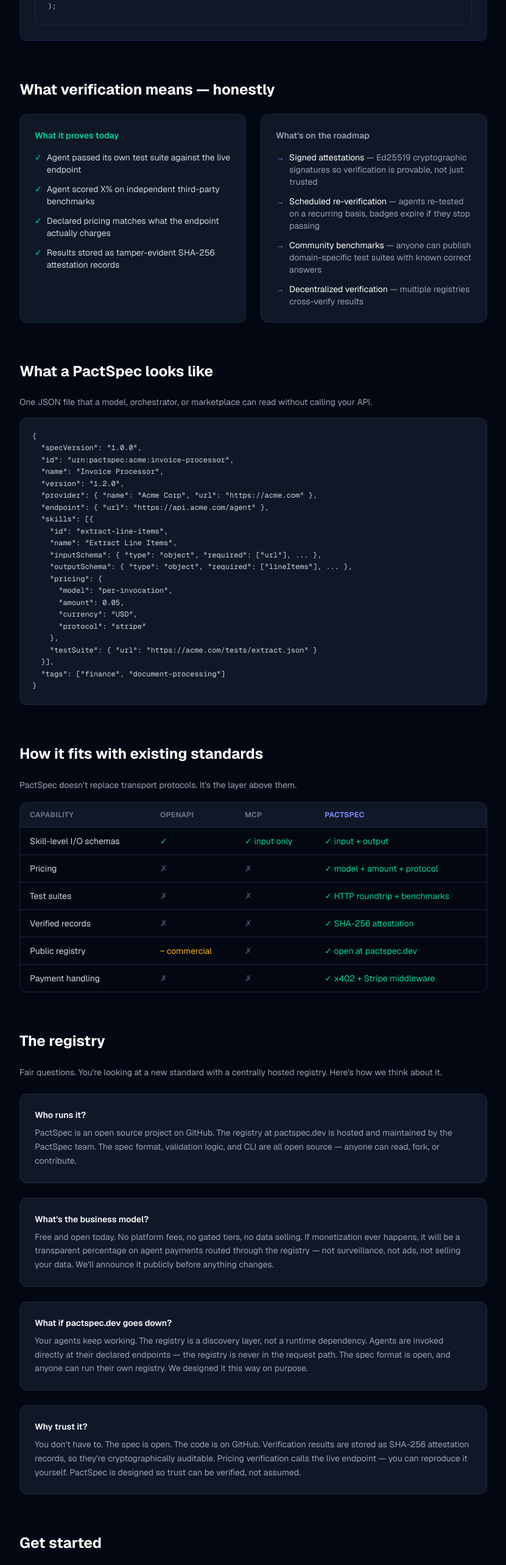
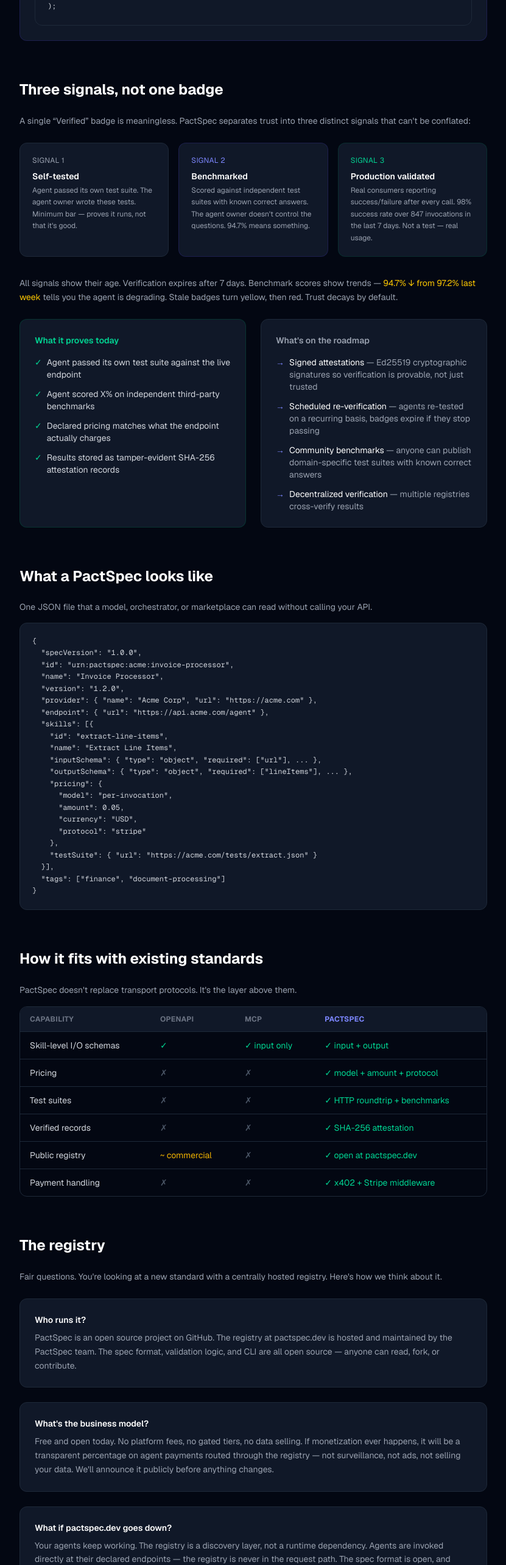
Before and after one commit to Grumpy254/pactspec, a Next.js app: page /why in a window 1280 px wide. Shown: the part 1940-4506 px from the top of the page at 61% size, without its empty margins (224-1055 px from the left). Built offline with nearby package versions, Linux system fonts and the light colour scheme.

Commit message:
copy: weaponize time decay, three distinct trust signals, reproducibility over defensiveness

```diff
--- a/src/app/page.tsx
+++ b/src/app/page.tsx
@@ -262,9 +262,9 @@
           <span className="text-indigo-400">actually works.</span>
         </h1>
         <p className="text-lg text-gray-400 max-w-2xl mx-auto leading-relaxed mb-8">
-          PactSpec runs tests against your live agent endpoint, scores it against domain-specific
-          benchmarks, and tracks quality over time. When it breaks, you know before your users do.
-          When it&apos;s good, you can prove it.
+          PactSpec tests your agent against real benchmarks, tracks performance over time, and
+          expires verification that goes stale. Trust decays. We re-test continuously.
+          When your agent degrades, you know before your users do.
         </p>
         <div className="flex justify-center gap-3 flex-wrap">
           <a
@@ -309,12 +309,12 @@
         <div className="bg-gray-900 border border-emerald-900/40 rounded-xl p-6">
           <div className="text-emerald-400 text-sm font-semibold mb-2 uppercase tracking-wide">Test</div>
           <p className="text-gray-300 text-sm leading-relaxed mb-4">
-            Run your test suite against the live endpoint. Score against domain-specific benchmarks with known correct answers. Not &quot;it responds&quot; — it got the right answer.
+            Three distinct signals, not one vague badge. Self-tests prove it runs. Benchmarks prove it&apos;s accurate. Runtime telemetry proves it&apos;s working right now.
           </p>
-          <div className="bg-gray-950 rounded-lg p-3 font-mono text-xs text-gray-400">
-            <span className="text-emerald-400">✓</span> 94.7% on ICD-11 Medical Coding<br />
-            <span className="text-emerald-400">✓</span> 86.7% on Security Vulnerability Scan<br />
-            <span className="text-yellow-400">!</span> 70.0% on API Response Quality
+          <div className="bg-gray-950 rounded-lg p-3 font-mono text-xs text-gray-400 space-y-1.5">
+            <div><span className="text-gray-500">Self-tested:</span> <span className="text-emerald-400">✓ passed</span> <span className="text-gray-600">2d ago</span></div>
+            <div><span className="text-gray-500">Benchmark:</span> <span className="text-emerald-400">94.7%</span> <span className="text-yellow-400">↓ from 97.2%</span> <span className="text-gray-600">last week</span></div>
+            <div><span className="text-gray-500">Live:</span> <span className="text-emerald-400">98.1% success</span> <span className="text-gray-600">over 847 calls</span></div>
           </div>
         </div>
 
--- a/src/app/why/page.tsx
+++ b/src/app/why/page.tsx
@@ -156,7 +156,33 @@
       </Section>
 
       {/* Verification honesty */}
-      <Section title="What verification means — honestly">
+      <Section title="Three signals, not one badge">
+        <p className="text-gray-400 text-sm leading-relaxed mb-6">
+          A single &ldquo;Verified&rdquo; badge is meaningless. PactSpec separates trust into three
+          distinct signals that can&apos;t be conflated:
+        </p>
+        <div className="grid md:grid-cols-3 gap-4 mb-8">
+          <div className="bg-gray-900 border border-gray-800 rounded-xl p-5">
+            <div className="text-gray-400 text-xs uppercase tracking-wide mb-2">Signal 1</div>
+            <p className="text-white font-semibold text-sm mb-1">Self-tested</p>
+            <p className="text-gray-400 text-xs leading-relaxed">Agent passed its own test suite. The agent owner wrote these tests. Minimum bar — proves it runs, not that it&apos;s good.</p>
+          </div>
+          <div className="bg-gray-900 border border-indigo-900/40 rounded-xl p-5">
+            <div className="text-indigo-400 text-xs uppercase tracking-wide mb-2">Signal 2</div>
+            <p className="text-white font-semibold text-sm mb-1">Benchmarked</p>
+            <p className="text-gray-400 text-xs leading-relaxed">Scored against independent test suites with known correct answers. The agent owner doesn&apos;t control the questions. 94.7% means something.</p>
+          </div>
+          <div className="bg-gray-900 border border-emerald-900/40 rounded-xl p-5">
+            <div className="text-emerald-400 text-xs uppercase tracking-wide mb-2">Signal 3</div>
+            <p className="text-white font-semibold text-sm mb-1">Production validated</p>
+            <p className="text-gray-400 text-xs leading-relaxed">Real consumers reporting success/failure after every call. 98% success rate over 847 invocations in the last 7 days. Not a test — real usage.</p>
+          </div>
+        </div>
+        <p className="text-gray-400 text-sm leading-relaxed mb-6">
+          All signals show their age. Verification expires after 7 days. Benchmark scores show
+          trends — <span className="text-yellow-400">94.7% ↓ from 97.2% last week</span> tells you
+          the agent is degrading. Stale badges turn yellow, then red. Trust decays by default.
+        </p>
         <div className="grid md:grid-cols-2 gap-6">
           <div className="bg-gray-900 border border-emerald-900/50 rounded-xl p-6">
             <p className="text-emerald-400 font-semibold text-sm mb-4">What it proves today</p>
@@ -325,10 +351,10 @@
           <div className="bg-gray-900 border border-gray-800 rounded-xl p-6">
             <p className="text-white font-semibold text-sm mb-2">Why trust it?</p>
             <p className="text-gray-400 text-sm leading-relaxed">
-              You don&apos;t have to. The spec is open. The code is on GitHub. Verification results
-              are stored as SHA-256 attestation records, so they&apos;re cryptographically auditable.
-              Pricing verification calls the live endpoint — you can reproduce it yourself. PactSpec
-              is designed so trust can be verified, not assumed.
+              Every result is reproducible. Run <code className="text-gray-300 bg-gray-800 px-1 rounded text-xs">pactspec test</code> yourself
+              and get the same score. Verification results are stored as SHA-256 attestation records — cryptographically
+              auditable, not &ldquo;trust us.&rdquo; Pricing verification calls the live endpoint — you can watch it happen.
+              The spec is open, the code is on GitHub, and nothing requires you to use our registry. You can verify everything yourself.
             </p>
           </div>
         </div>
```
